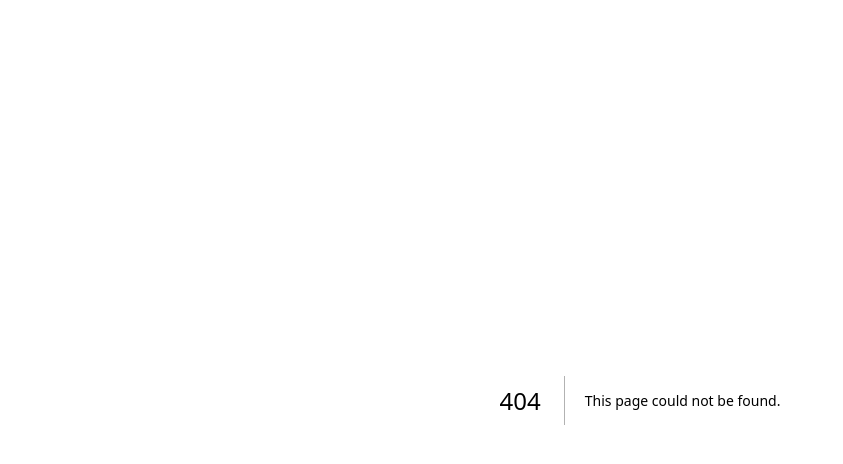
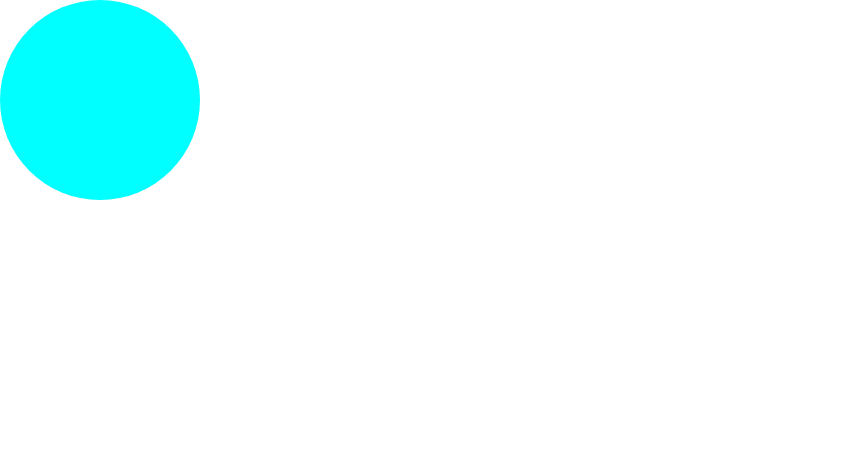
Before and after one commit to RikutoOgaki/next.js-study-hard, a Next.js app: page /samples/13 in a window 1280 px wide. Before the commit this address had no page. Shown: the top 464 px of the page, without its empty margins (0-843 px from the left). Built offline with nearby package versions, Linux system fonts and the light colour scheme.

Commit message:
next.js-study

```diff
--- a/src/pages/index.tsx
+++ b/src/pages/index.tsx
@@ -25,6 +25,7 @@ export default function Index() {
             <Link href={'/samples/09'}><ListItem>Sample09</ListItem></Link>
             <Link href={'/samples/10'}><ListItem>Sample10</ListItem></Link>
             <Link href={'/samples/11'}><ListItem>Sample11</ListItem></Link>
+            <Link href={'/samples/12'}><ListItem>Sample12</ListItem></Link>
           </UnorderedList>
         </Flex>
       </Flex>
--- /dev/null
+++ b/src/pages/samples/13/index.module.css
@@ -0,0 +1,6 @@
+.box {
+    width: 20rem;
+    height: 20rem;
+    background-color: aqua;
+    border-radius: 50%;
+}
--- /dev/null
+++ b/src/pages/samples/13/index.tsx
@@ -0,0 +1,27 @@
+import { Box, Flex, Text } from '@chakra-ui/react'
+import { motion } from 'framer-motion'
+import { usePointer } from './pointer'
+import { useRef } from 'react'
+import style from './index.module.css'
+
+export default function Sample13() {
+
+    const ref = useRef(null)
+    const { x, y } = usePointer(ref)
+
+    return (
+        <>
+            <motion.div
+                ref={ref}
+                className={style.box}
+                animate={{ x, y }}
+                transition={{
+                    type: 'spring',
+                    damping: 3,
+                    stiffness: 50,
+                    restDelta: .001
+                }}
+            />
+        </>
+    )
+}
--- /dev/null
+++ b/src/pages/samples/13/pointer.ts
@@ -0,0 +1,23 @@
+import { useState, RefObject, useEffect } from 'react'
+
+export function usePointer(ref: RefObject<HTMLElement>) {
+    const [point, setPoint] = useState({ x: 0, y: 0 })
+
+    useEffect(() => {
+        if (!ref.current) return;
+
+        const handlepoinermove = ({ clientX, clientY }: MouseEvent) => {
+            const element = ref.current!
+
+            const x = clientX - element.offsetLeft - element.offsetWidth / 2
+            const y = clientY - element.offsetTop - element.offsetHeight / 2
+            setPoint({ x, y })
+        }
+
+        window.addEventListener('pointermove', handlepoinermove)
+
+        return () => window.removeEventListener('pointermove', handlepoinermove)
+    }, [])
+
+    return point
+}
```
